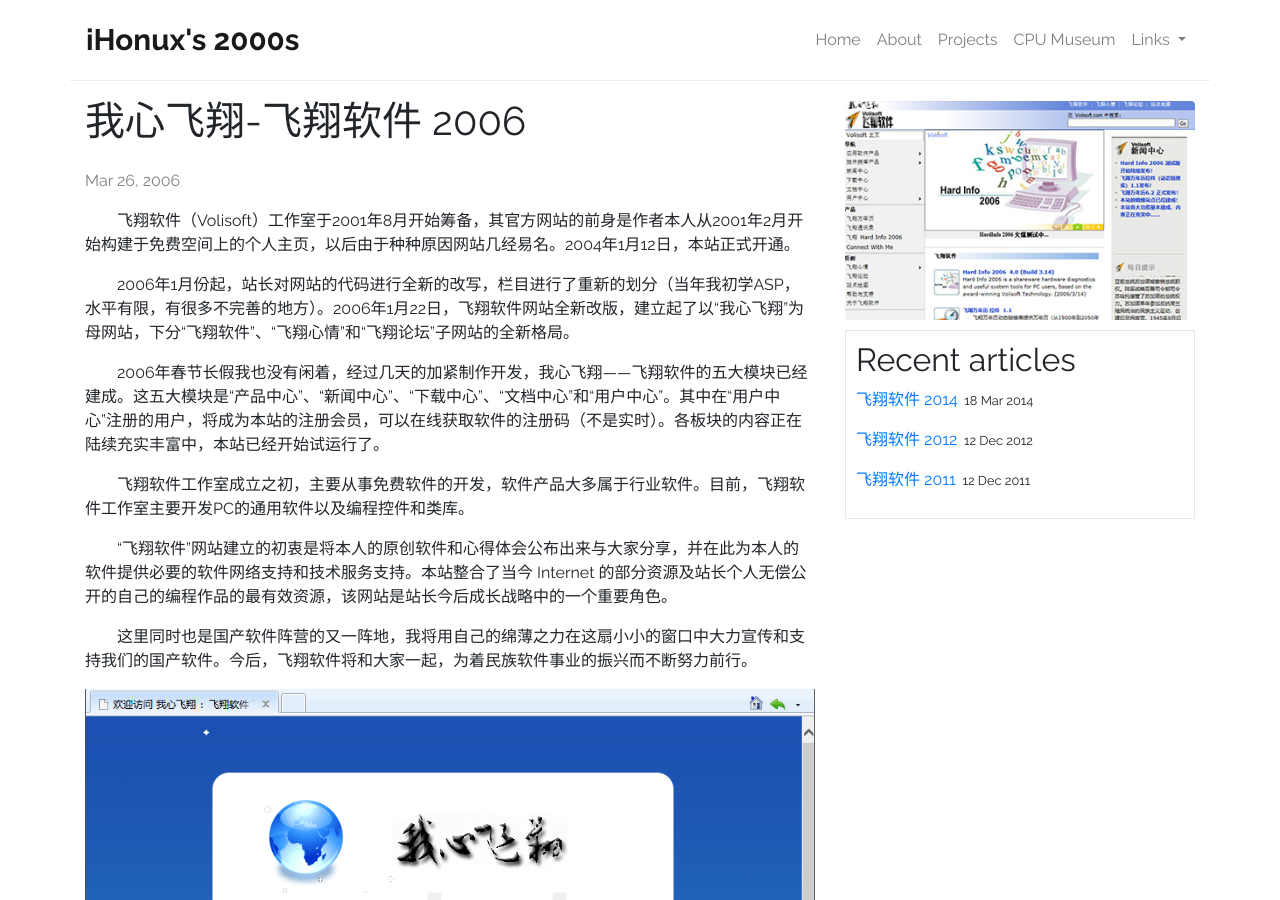
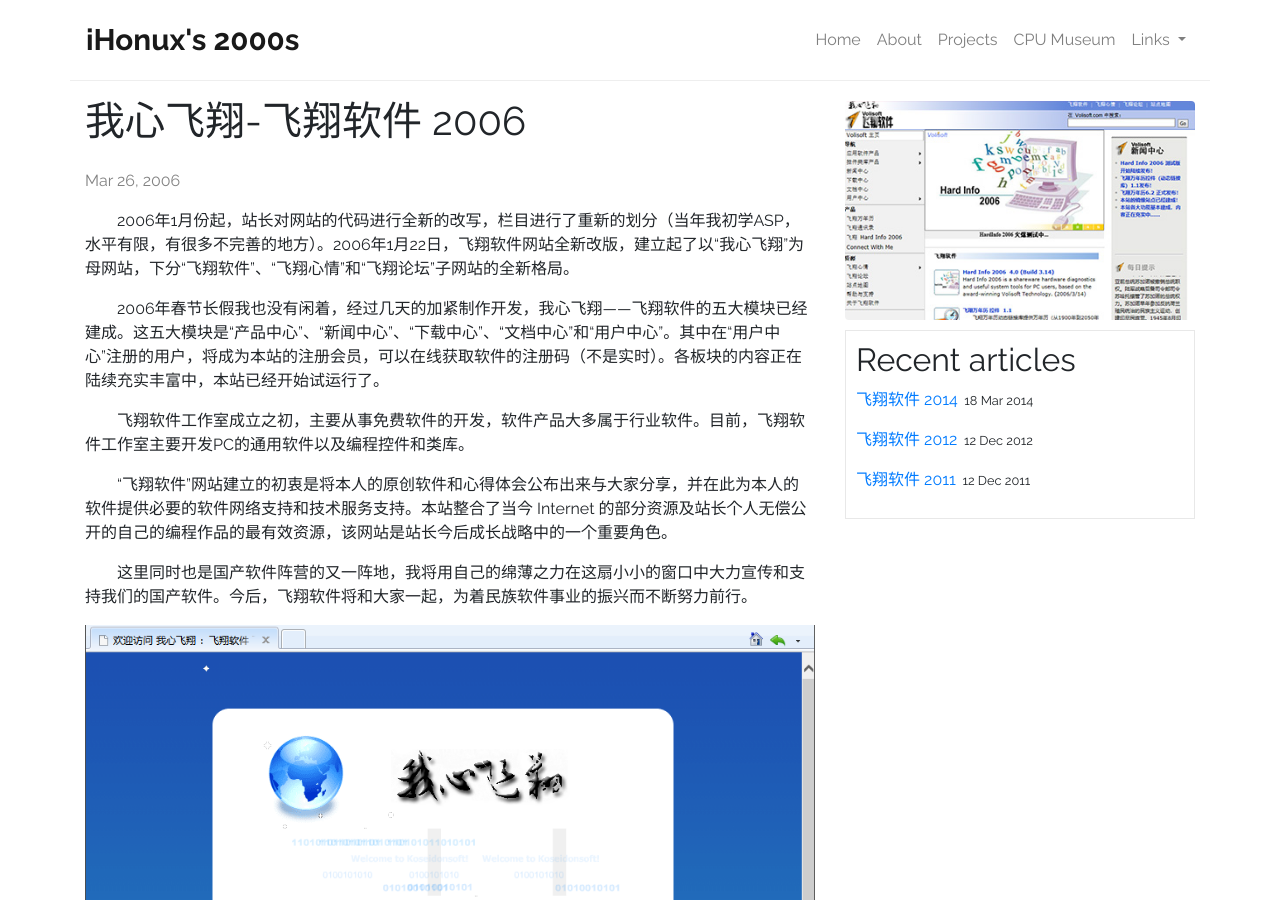
Before and after one commit to past-records/past-records.github.io, a Jekyll site: the page built from _posts/2006-03-26-volisoft-2006.markdown, in a window 1280 px wide and 900 px high. Built offline with Jekyll 4.4.1, drawn with Linux system fonts in a browser that asks for light colours.

Commit message:
Update 2006-03-26-volisoft-2006.markdown

```diff
--- a/_posts/2006-03-26-volisoft-2006.markdown
+++ b/_posts/2006-03-26-volisoft-2006.markdown
@@ -5,8 +5,6 @@
 image: /images/web/volisoft-2006-small.jpg
 categories: [我的网站, Volisoft, 飞翔软件, 我心飞翔]
 ---
-
-　　飞翔软件（Volisoft）工作室于2001年8月开始筹备，其官方网站的前身是作者本人从2001年2月开始构建于免费空间上的个人主页，以后由于种种原因网站几经易名。2004年1月12日，本站正式开通。
 
 　　2006年1月份起，站长对网站的代码进行全新的改写，栏目进行了重新的划分（当年我初学ASP，水平有限，有很多不完善的地方）。2006年1月22日，飞翔软件网站全新改版，建立起了以“我心飞翔”为母网站，下分“飞翔软件”、“飞翔心情”和“飞翔论坛”子网站的全新格局。
 
```
